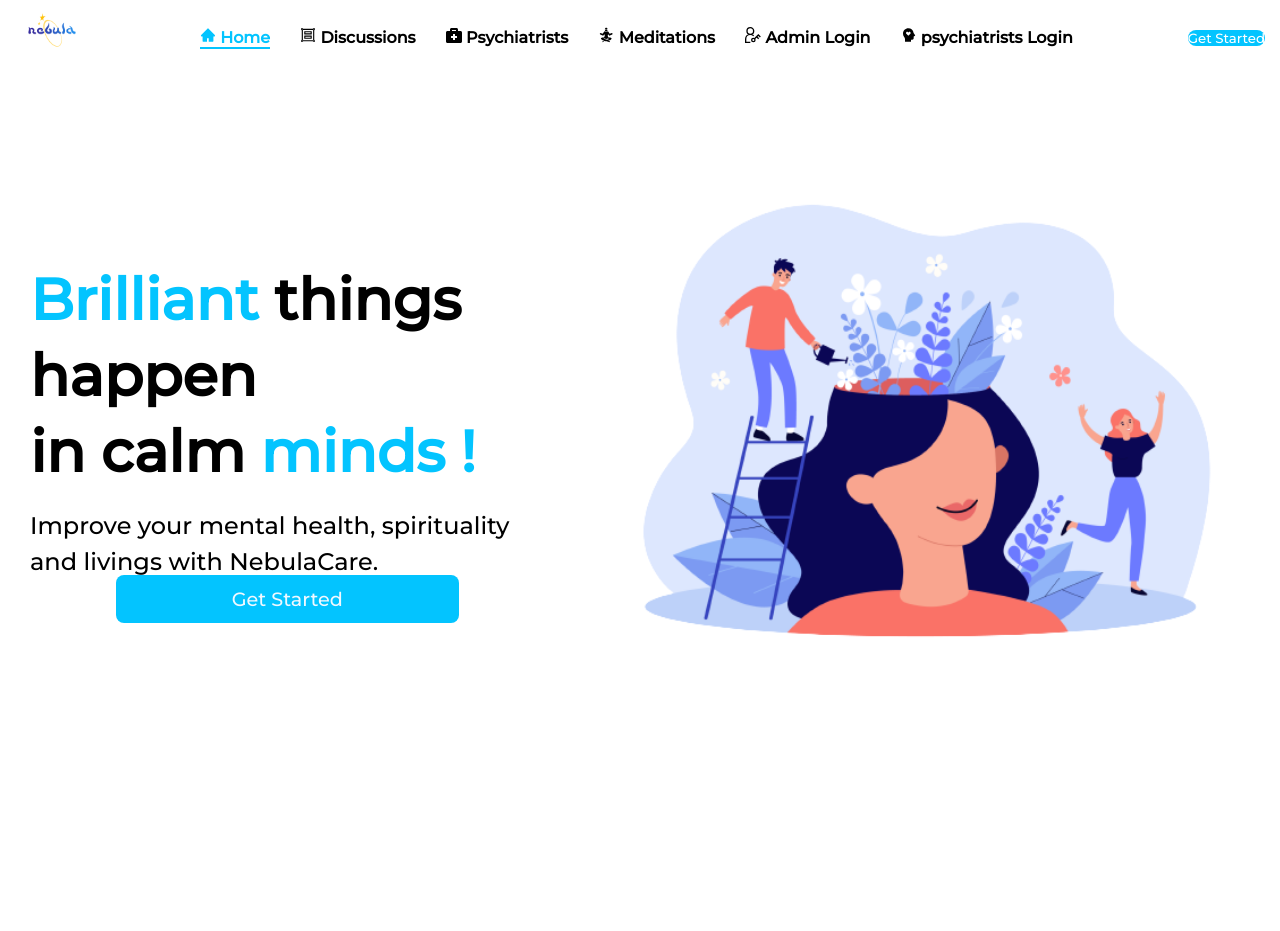
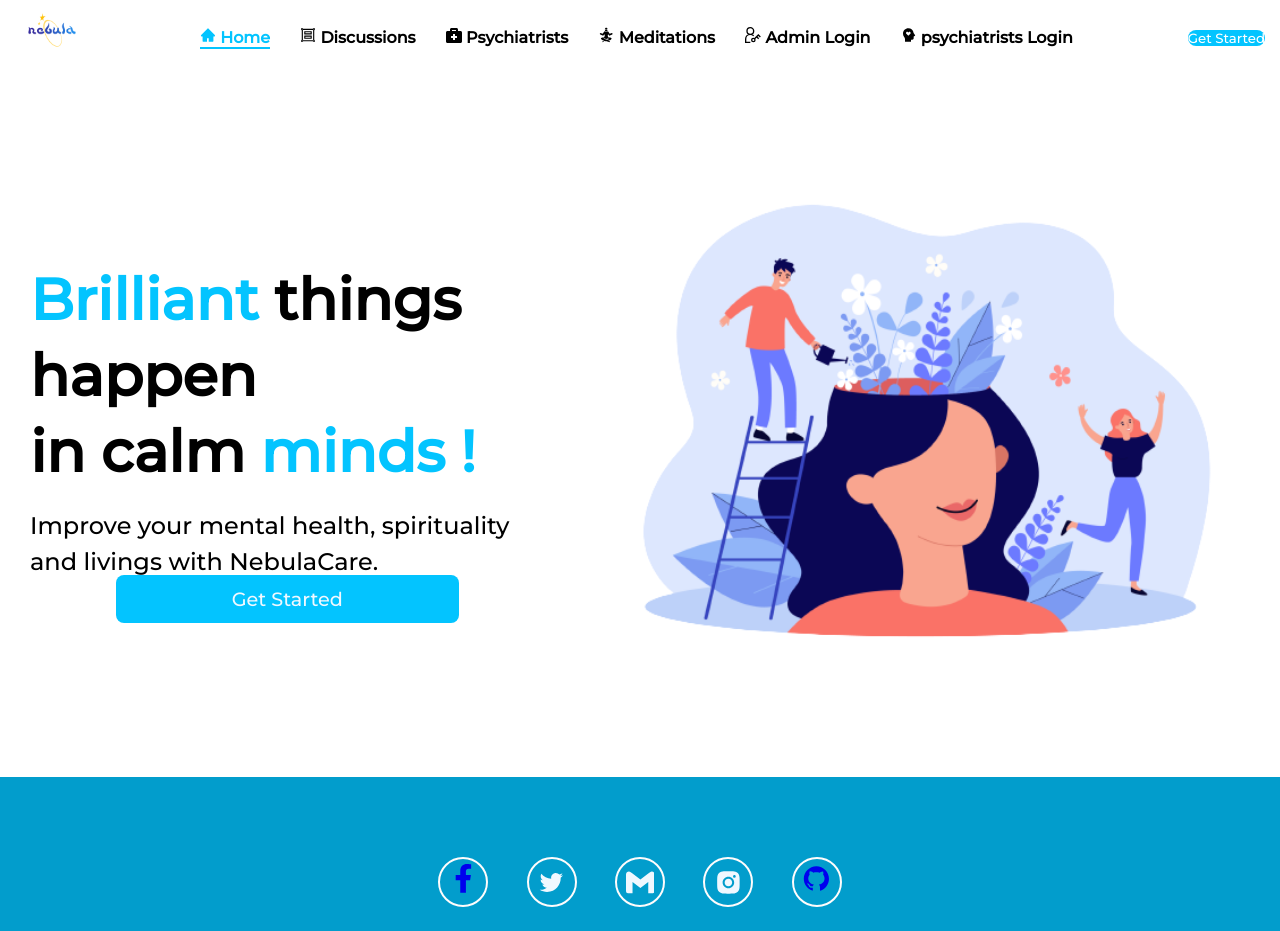
Before and after one commit to samirkhanalofficial/NebuLearn-Psychiatrists-Booking-Website, a Next.js app: page / in a window 1280 px wide. Shown: the top 931 px of the page. Built offline with nearby package versions, Linux system fonts and the light colour scheme.

Commit message:
navigation added

```diff
--- a/components/Footer.tsx
+++ b/components/Footer.tsx
@@ -7,8 +7,8 @@ import {
   AiFillGithub,
   AiOutlineCopyrightCircle,
 } from "react-icons/ai";
-import { BsYoutube } from "react-icons/bs";
-import { GrUserAdmin } from "react-icons/gr";
+import { SiGmail } from "react-icons/si";
+import Link from "next/link";
 
 export default function Footer() {
   return (
@@ -16,19 +16,23 @@ export default function Footer() {
       <div className={style.footer}>
         <div className={style.logoSection}>
           <div className={style.iconlogo}>
-            <FaFacebookF />
+            <Link href="https://www.facebook.com/profile.php?id=100004349836670">
+              <FaFacebookF />
+            </Link>
           </div>
           <div className={style.iconlogo}>
             <AiOutlineTwitter />
           </div>
           <div className={style.iconlogo}>
-            <BsYoutube />
+            <SiGmail />
           </div>
           <div className={style.iconlogo}>
             <AiFillInstagram />
           </div>
           <div className={style.iconlogo}>
-            <AiFillGithub />
+            <Link href="https://github.com/Sumitray1" className={style.link}>
+              <AiFillGithub />
+            </Link>
           </div>
         </div>
         <p className={style.h3}>
--- a/pages/psychiatrists/[id].tsx
+++ b/pages/psychiatrists/[id].tsx
@@ -40,7 +40,8 @@ export default function Register() {
 
   useEffect(() => {}, []);
   const imageReg =
-    "https://images.pexels.com/photos/1274260/pexels-photo-1274260.jpeg?auto=compress&cs=tinysrgb&w=600";
+    "https://images.pexels.com/photos/7468236/pexels-photo-7468236.jpeg?auto=compress&cs=tinysrgb&w=1600";
+
   return (
     <>
       <Head>
--- a/styles/footer.module.css
+++ b/styles/footer.module.css
@@ -50,4 +50,8 @@
     color: aliceblue;
     gap: 3%;
   }
+  .link {
+    text-transform: none;
+    color: aliceblue;
+  }
 }
--- a/styles/index.module.css
+++ b/styles/index.module.css
@@ -1,6 +1,6 @@
 .main {
   position: relative;
-  height: 960px;
+  height: 777px;
 }
 .documentSection {
   position: relative;
```
